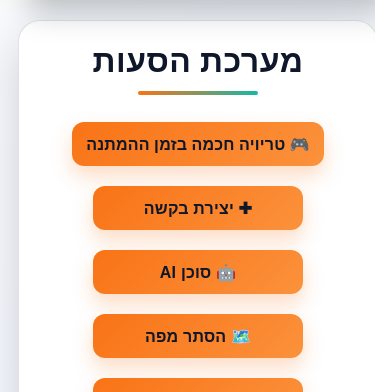
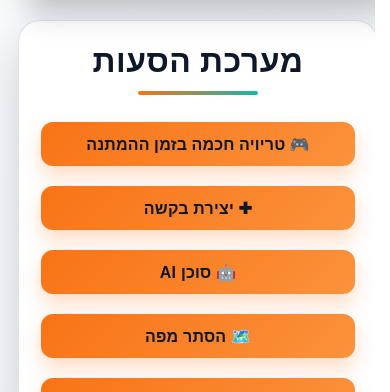
Before and after one commit to imanuel1984/stransport, a Django app: page /guest/ in a window 390 px wide. Shown: the part 92-484 px from the top of the page. Run offline with Django 5.2, Linux system fonts and the light colour scheme; data that the repository does not hold is empty; parts of the project's set-up code (start-up, migrations or seed data) failed here and were passed over; grey boxes are pictures that could not be loaded.

Commit message:
fix: mobile overflow on home and trivia
Made-with: Cursor

```diff
--- a/stransport/static/stransport/stransport.css
+++ b/stransport/static/stransport/stransport.css
@@ -902,6 +902,16 @@ a.button:hover {
     padding: 20px 18px 24px;
   }
 
+  /* Prevent horizontal overflow on small screens (top action buttons). */
+  .top-actions {
+    justify-content: stretch;
+  }
+  .top-action-button {
+    min-width: 0 !important;
+    width: 100% !important;
+    white-space: normal !important;
+  }
+
   /* דפי auth במובייל: טופס תופס רוב המסך (מרגות קטנות), הטקסט העליון נשאר גלוי כמו בדסקטופ */
   .auth-page main.auth-main {
     max-width: 100%;
```
Also changed, not shown: trivia/static/trivia/trivia.css (+25 -0 lines).
